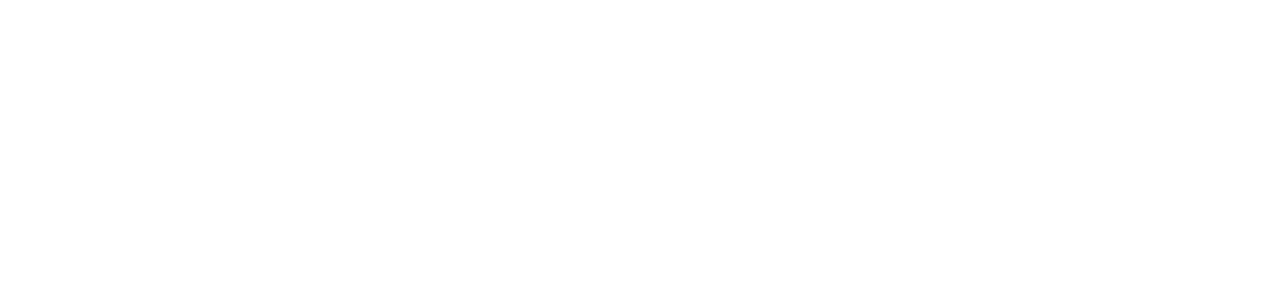
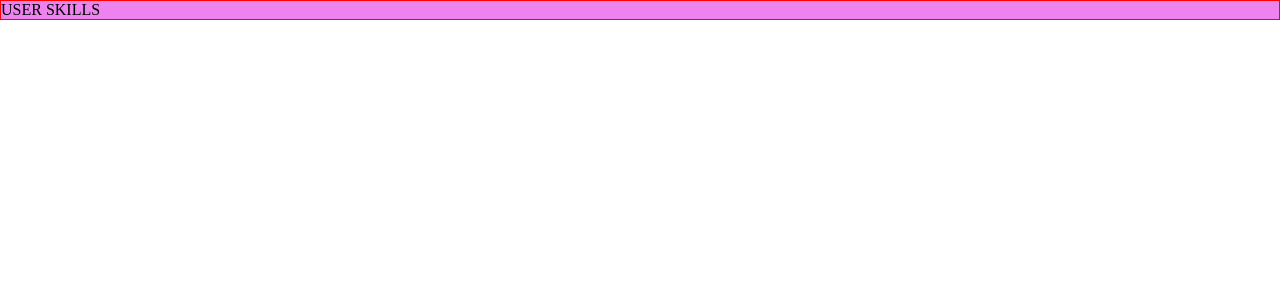
Before and after one commit to ted1104/torreTest, a React (Create React App) app: page / in a window 1280 px wide. Shown: the top 300 px of the page. Built offline with nearby package versions, Linux system fonts and the light colour scheme.

Commit message:
css reset styl

```diff
--- a/src/App.css
+++ b/src/App.css
@@ -1,4 +1,4 @@
-.App {
+/* .App {
   text-align: center;
 }
 
@@ -35,4 +35,4 @@
   to {
     transform: rotate(360deg);
   }
-}
+} */
--- a/src/App.js
+++ b/src/App.js
@@ -1,8 +1,13 @@
 import logo from "./logo.svg";
-import "./App.css";
+import classe from "./App.module.css";
+import { UserSkill } from "./pages";
 
 function App() {
-  return <div></div>;
+  return (
+    <div className={classe.container_main}>
+      <UserSkill />
+    </div>
+  );
 }
 
 export default App;
--- /dev/null
+++ b/src/App.module.css
@@ -0,0 +1,4 @@
+.container_main {
+  border: 1px solid red;
+  background-color: violet;
+}
--- a/src/index.css
+++ b/src/index.css
@@ -1,13 +1,97 @@
 body {
-  margin: 0;
-  font-family: -apple-system, BlinkMacSystemFont, 'Segoe UI', 'Roboto', 'Oxygen',
-    'Ubuntu', 'Cantarell', 'Fira Sans', 'Droid Sans', 'Helvetica Neue',
-    sans-serif;
-  -webkit-font-smoothing: antialiased;
-  -moz-osx-font-smoothing: grayscale;
+  /* background-color: royalblue; */
 }
 
 code {
-  font-family: source-code-pro, Menlo, Monaco, Consolas, 'Courier New',
+  font-family: source-code-pro, Menlo, Monaco, Consolas, "Courier New",
     monospace;
 }
+
+html,
+body,
+div,
+span,
+applet,
+object,
+iframe,
+h1,
+h2,
+h3,
+h4,
+h5,
+h6,
+p,
+blockquote,
+pre,
+a,
+abbr,
+acronym,
+address,
+big,
+cite,
+code,
+del,
+dfn,
+em,
+img,
+ins,
+kbd,
+q,
+s,
+samp,
+small,
+strike,
+strong,
+sub,
+sup,
+tt,
+var,
+b,
+u,
+i,
+center,
+dl,
+dt,
+dd,
+ol,
+ul,
+li,
+fieldset,
+form,
+label,
+legend,
+table,
+caption,
+tbody,
+tfoot,
+thead,
+tr,
+th,
+td,
+article,
+aside,
+canvas,
+details,
+embed,
+figure,
+figcaption,
+footer,
+header,
+hgroup,
+menu,
+nav,
+output,
+ruby,
+section,
+summary,
+time,
+mark,
+audio,
+video {
+  margin: 0;
+  padding: 0;
+  border: 0;
+  font-size: 100%;
+  font: inherit;
+  vertical-align: baseline;
+}
--- a/src/pages/index.js
+++ b/src/pages/index.js
@@ -0,0 +1,3 @@
+import { UserSkill } from "./users_skills";
+
+export { UserSkill };
--- a/src/pages/users_skills.js
+++ b/src/pages/users_skills.js
@@ -0,0 +1,13 @@
+import React from "react";
+
+class UserSkill extends React.Component {
+  render() {
+    return (
+      <div>
+        <p>USER SKILLS</p>
+      </div>
+    );
+  }
+}
+
+export { UserSkill };
```
